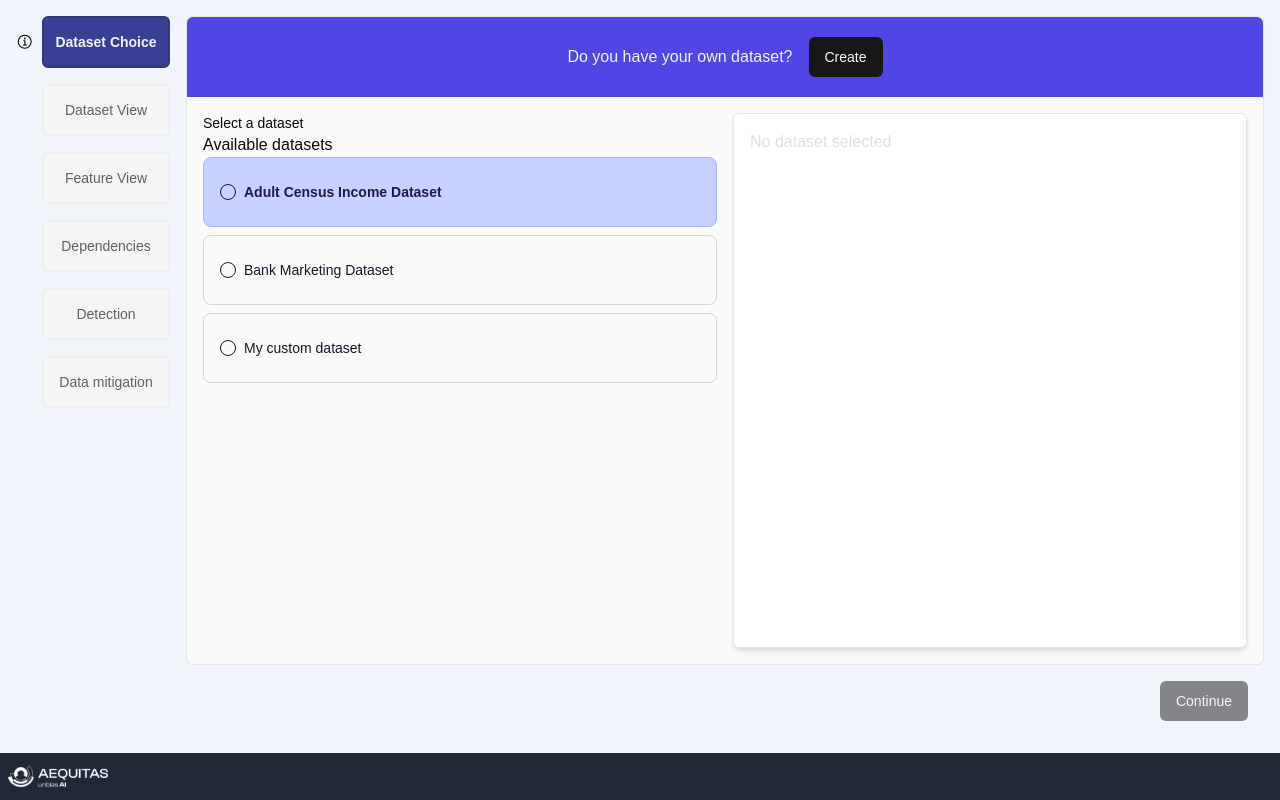
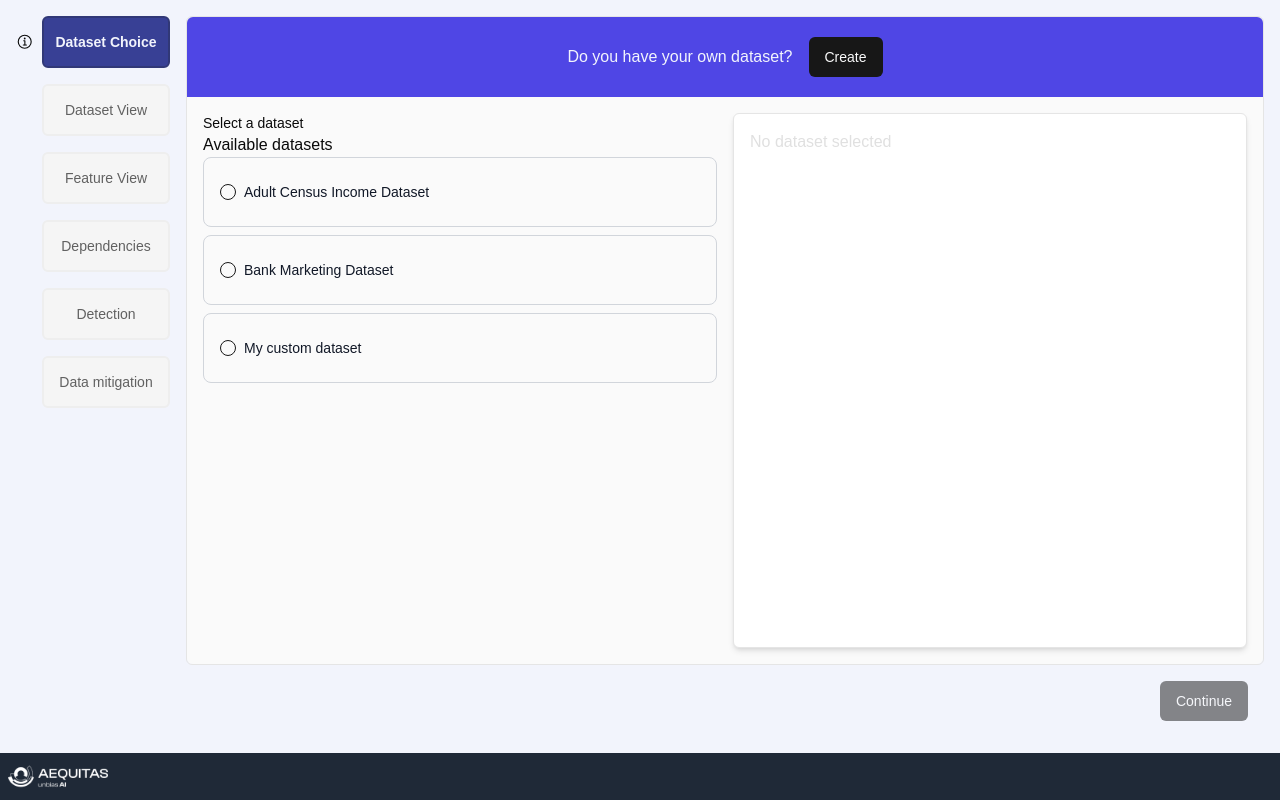
Before and after one commit to aequitas-aod/aequitas-frontend, a Next.js app: page /en/questionnaire in a window 1280 px wide. Built offline with nearby package versions, Linux system fonts and the light colour scheme.

Commit message:
feat: refine dataset selection logic and improve code readability in DatasetChoicePage

```diff
--- a/src/features/dataset-choice/page.tsx
+++ b/src/features/dataset-choice/page.tsx
@@ -1,6 +1,5 @@
 import { Button } from "@/components/ui/button";
 import { useTranslations } from "next-intl";
-
 import { useState } from "react";
 import { CreateDatasetDialog } from "./create-dataset-dialog";
 import { RadioGroup } from "@/components/ui/radio-group";
@@ -13,15 +12,19 @@ export const DatasetChoicePage = ({ onNext }: { onNext: () => void }) => {
   const t = useTranslations("dataset-choice");
   const [selected, setSelected] = useState<Answers | null>(null);
 
-  // fare la chiamata per ottenere i dati
+  // Simulazione delle opzioni del dataset
   const options = dataset.answers;
 
+  // Funzione per selezionare un'opzione
   const onSelect = (value: string) => {
-    setSelected(options.find((option) => option.id.code === value) || null);
+    const selectedOption =
+      options.find((option) => option.id.code === value) || null;
+    setSelected(selectedOption);
   };
 
+  // Funzione per continuare alla prossima pagina
   const onContinue = () => {
-    // fare la chiamata per salvare i dati
+    // chiamata per salvare i dati (se necessario)
     onNext();
   };
 
@@ -42,12 +45,12 @@ export const DatasetChoicePage = ({ onNext }: { onNext: () => void }) => {
           <div id="dataset-selection" className="flex-1">
             <p className="text-sm">{t("title")}</p>
             <p>{t("subtitle")}</p>
-            <RadioGroup defaultValue="" className="">
+            <RadioGroup>
               {options.map((option) => (
                 <RadioItem
                   key={option.id.code}
                   option={option}
-                  selected={option.select}
+                  selected={selected?.id.code === option.id.code}
                   onSelect={onSelect}
                 />
               ))}
```
